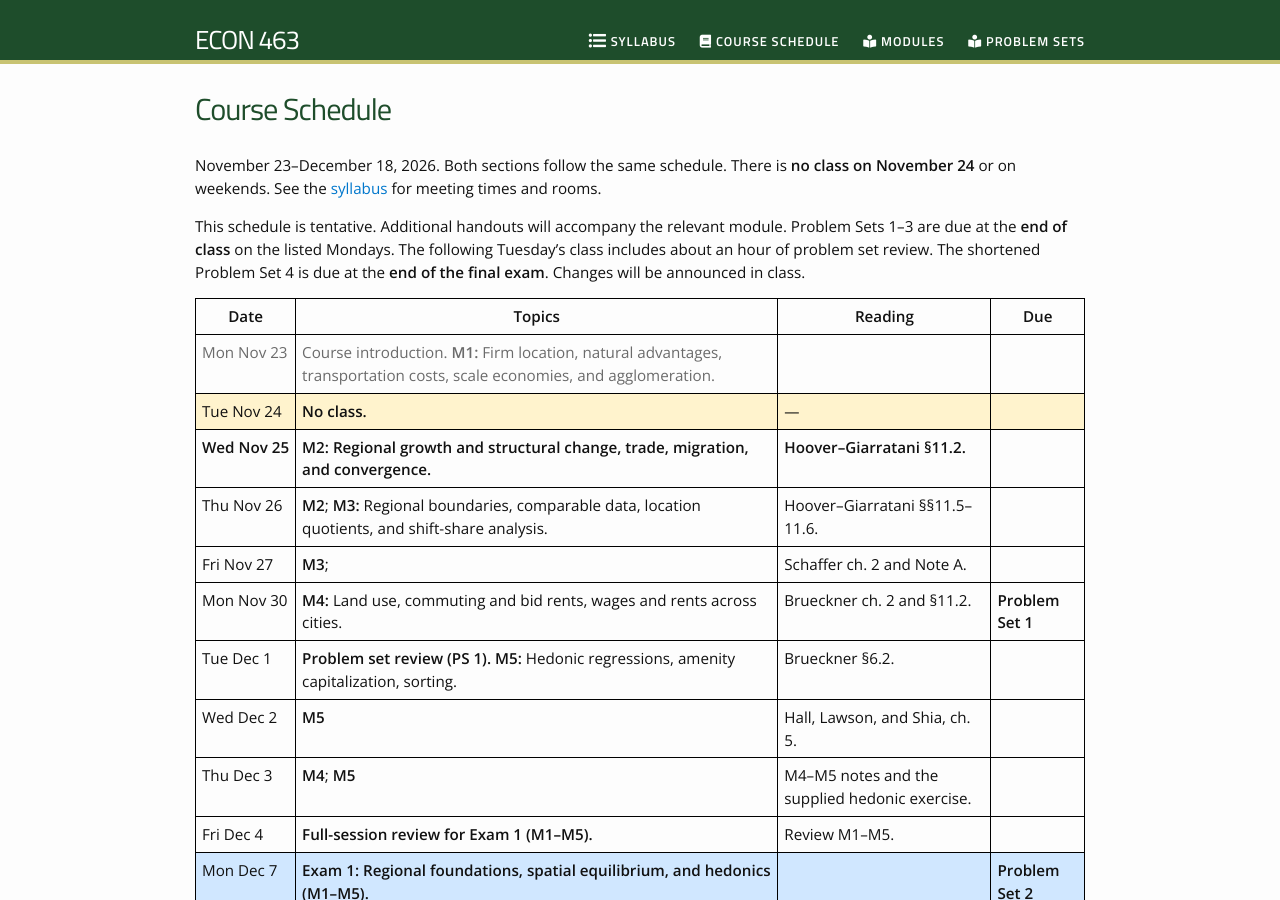
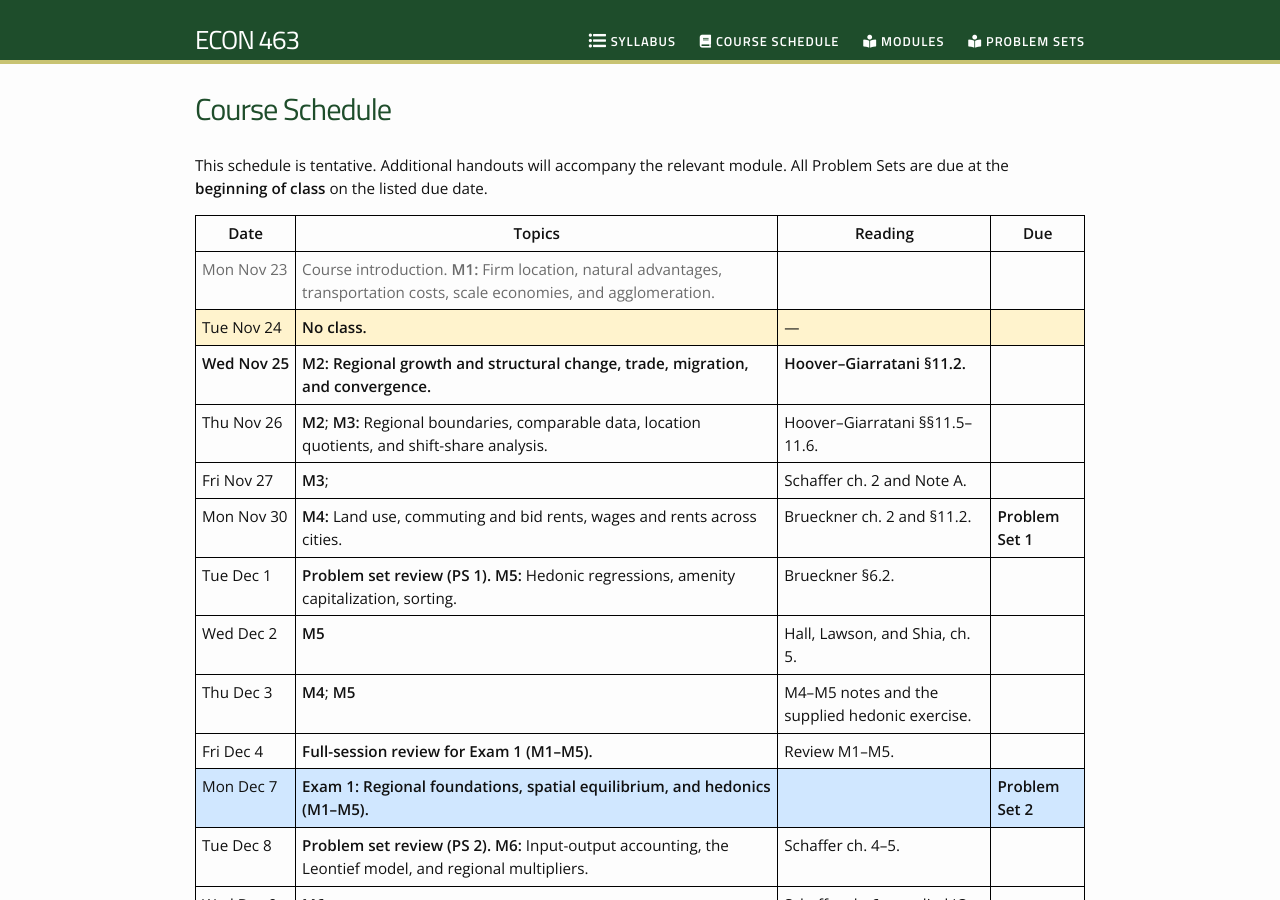
Before and after one commit to jbayham/econ-463, a Jekyll site: the page built from schedule.md, in a window 1280 px wide and 900 px high. Built offline with Jekyll 4.4.1, drawn with Linux system fonts in a browser that asks for light colours; nearby versions of some CDN libraries.

Commit message:
Clarify that problem sets are due at the beginning of class

```diff
--- a/schedule.md
+++ b/schedule.md
@@ -5,9 +5,8 @@ permalink: /schedule/
 course_year: 2026
 ---
 
-November 23–December 18, 2026. Both sections follow the same schedule. There is **no class on November 24** or on weekends. See the [syllabus]({{ site.baseurl }}/syllabus/) for meeting times and rooms.
 
-This schedule is tentative. Additional handouts will accompany the relevant module. Problem Sets 1–3 are due at the **end of class** on the listed Mondays. The following Tuesday's class includes about an hour of problem set review. The shortened Problem Set 4 is due at the **end of the final exam**. Changes will be announced in class.
+This schedule is tentative. Additional handouts will accompany the relevant module. All Problem Sets are due at the **beginning of class** on the listed due date.
 
 <!-- Edit this table directly. No spreadsheet or conversion step is required. -->
 
```
